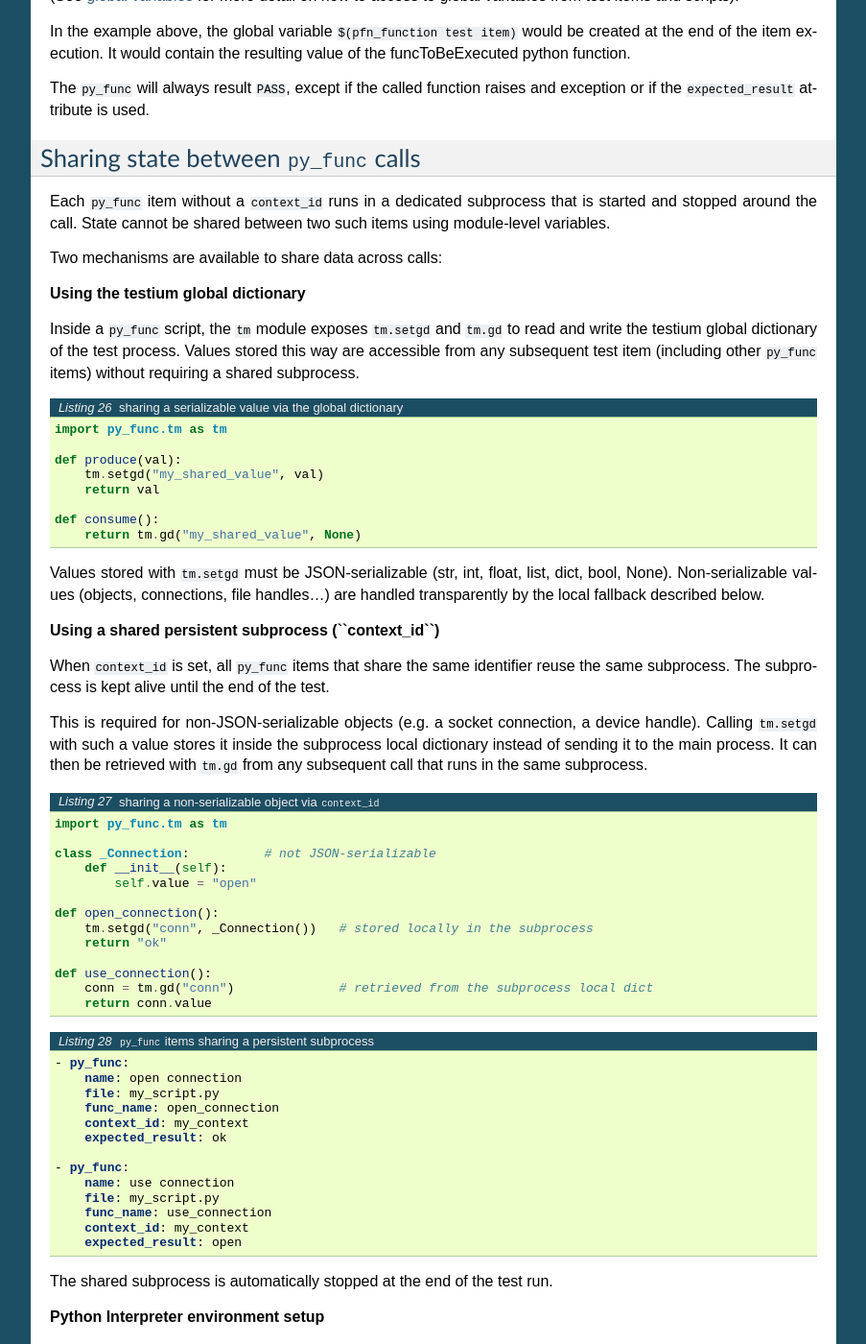
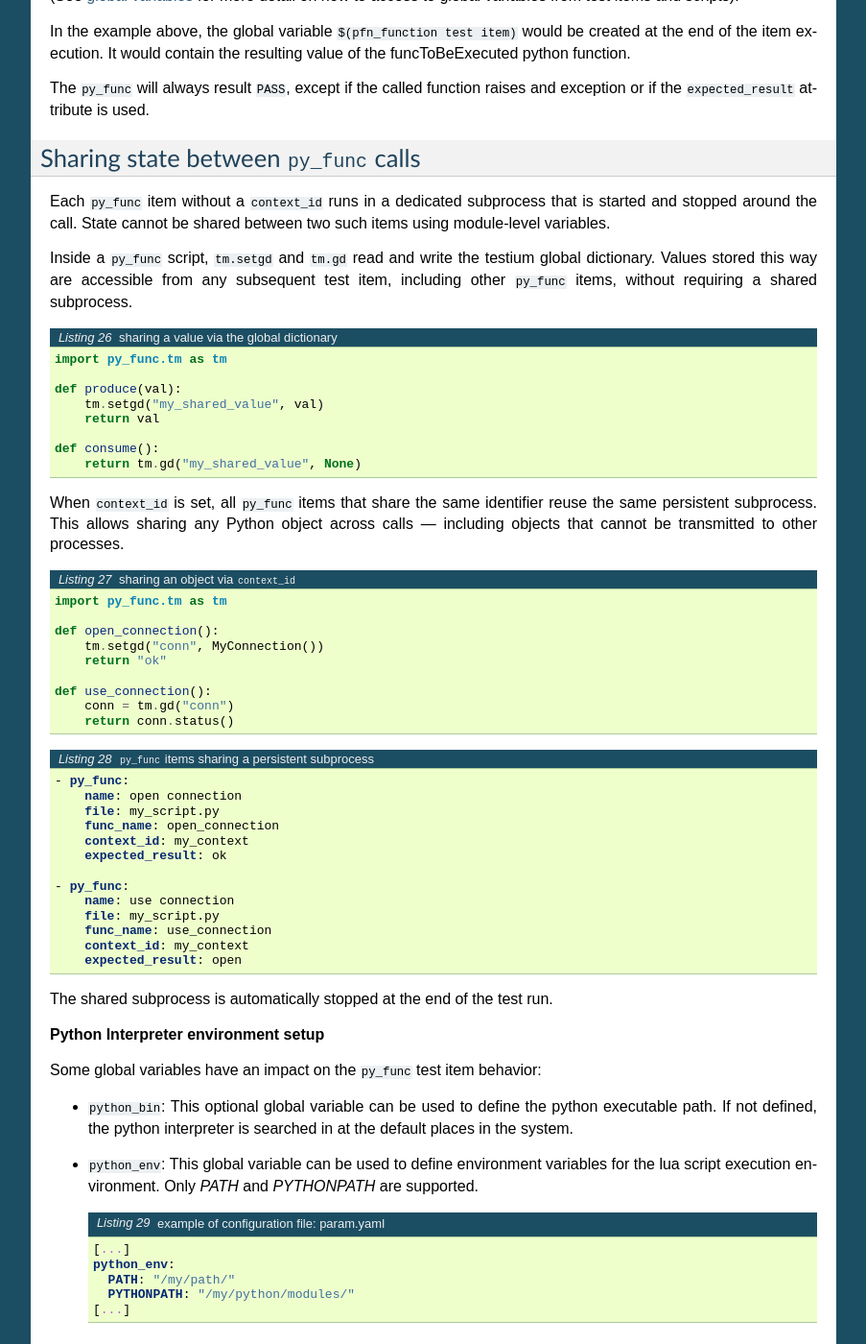
Before and after one commit to testium-HIL/testium, a Sphinx documentation site: the page built from doc/manual/sphinx/source/test_items/py_func_test_item.rst, in a window 1280 px wide and 1400 px high, scrolled down 1624 px. Shown: the whole window at 96% size, without its empty margins (198-1101 px from the left). Built offline with Sphinx 7.4.7, drawn with Linux system fonts in a browser that asks for light colours.

Commit message:
Fix context subprocess leak and document py_func.tm helpers
- process.py: stop context_id engines in the inner finally block, before
  restore_gd() wipes _py_func_contexts/_lua_func_contexts from the global
  dict — engines were previously orphaned after every test run
- py_func/tm.py: add user-facing docstrings to gd/setgd/delgd; remove
  internal JSON-serialization details from the docs
- helper_lib.rst: auto-generate global variable helpers from py_func.tm
  (the actual subprocess API) instead of globdict
- conf.py: add src/ to Sphinx sys.path so py_func.tm is importable
- py_func_test_item.rst: simplify context sharing section, remove
  JSON-serializable/non-serializable distinction for end users
- Regenerated PDF manual

Co-Authored-By: Claude Sonnet 4.6 <noreply@anthropic.com>

```diff
--- a/doc/manual/sphinx/source/conf.py
+++ b/doc/manual/sphinx/source/conf.py
@@ -14,6 +14,7 @@ import os
 
 import sys
 sys.path.insert(0, os.path.abspath('../../../../src/testium/'))
+sys.path.insert(0, os.path.abspath('../../../../src/'))
 
 
 # -- Project information -----------------------------------------------------
--- a/doc/manual/sphinx/source/helper_lib.rst
+++ b/doc/manual/sphinx/source/helper_lib.rst
@@ -21,7 +21,7 @@ Global variables helper functions
 To manage values in the global variables dataset, the following testium library API
 must be used:
 
-.. automodule:: interpreter.utils.globdict
+.. automodule:: py_func.tm
    :members: gd, setgd, delgd
    :undoc-members:
    :no-index:
--- a/doc/manual/sphinx/source/test_items/py_func_test_item.rst
+++ b/doc/manual/sphinx/source/test_items/py_func_test_item.rst
@@ -123,17 +123,12 @@ Each ``py_func`` item without a ``context_id`` runs in a dedicated subprocess th
 is started and stopped around the call. State cannot be shared between two such
 items using module-level variables.
 
-Two mechanisms are available to share data across calls:
-
-**Using the testium global dictionary**
-
-Inside a ``py_func`` script, the ``tm`` module exposes ``tm.setgd`` and ``tm.gd``
-to read and write the testium global dictionary of the test process. Values stored
-this way are accessible from any subsequent test item (including other ``py_func``
-items) without requiring a shared subprocess.
+Inside a ``py_func`` script, ``tm.setgd`` and ``tm.gd`` read and write the testium
+global dictionary. Values stored this way are accessible from any subsequent test
+item, including other ``py_func`` items, without requiring a shared subprocess.
 
 .. code-block:: python
-    :caption: sharing a serializable value via the global dictionary
+    :caption: sharing a value via the global dictionary
 
     import py_func.tm as tm
 
@@ -144,36 +139,22 @@ items) without requiring a shared subprocess.
     def consume():
         return tm.gd("my_shared_value", None)
 
-Values stored with ``tm.setgd`` must be JSON-serializable (str, int, float, list,
-dict, bool, None). Non-serializable values (objects, connections, file handles…)
-are handled transparently by the local fallback described below.
-
-**Using a shared persistent subprocess (``context_id``)**
-
 When ``context_id`` is set, all ``py_func`` items that share the same identifier
-reuse the same subprocess. The subprocess is kept alive until the end of the test.
-
-This is required for non-JSON-serializable objects (e.g. a socket connection, a
-device handle). Calling ``tm.setgd`` with such a value stores it inside the
-subprocess local dictionary instead of sending it to the main process. It can then
-be retrieved with ``tm.gd`` from any subsequent call that runs in the same subprocess.
+reuse the same persistent subprocess. This allows sharing any Python object across
+calls — including objects that cannot be transmitted to other processes.
 
 .. code-block:: python
-    :caption: sharing a non-serializable object via ``context_id``
+    :caption: sharing an object via ``context_id``
 
     import py_func.tm as tm
 
-    class _Connection:          # not JSON-serializable
-        def __init__(self):
-            self.value = "open"
-
     def open_connection():
-        tm.setgd("conn", _Connection())   # stored locally in the subprocess
+        tm.setgd("conn", MyConnection())
         return "ok"
 
     def use_connection():
-        conn = tm.gd("conn")              # retrieved from the subprocess local dict
-        return conn.value
+        conn = tm.gd("conn")
+        return conn.status()
 
 .. code-block:: yaml
     :caption: ``py_func`` items sharing a persistent subprocess
```
Also changed, not shown: 3 other files.
